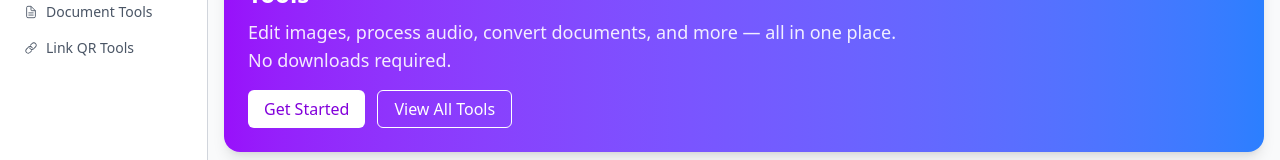
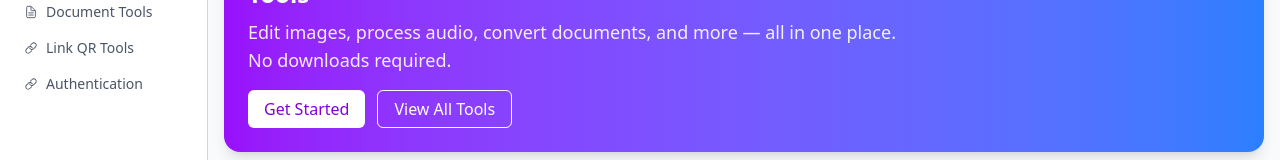
Before and after one commit to AnkeetSah/PolyTools, a React (Vite) app: page / in a window 1280 px wide. Shown: the part 176-336 px from the top of the page. Built offline with nearby package versions, Linux system fonts and the light colour scheme.

Commit message:
Added registration Page1

```diff
--- a/src/components/SideBar.jsx
+++ b/src/components/SideBar.jsx
@@ -14,6 +14,7 @@ const Sidebar = ({ onLinkClick }) => {
     { to: '/audio-video', icon: <LuFileAudio />, label: 'Audio-Video' },
     { to: '/document-tools', icon: <IoDocumentTextOutline />, label: 'Document Tools' },
     { to: '/link-qr-tools', icon: <IoIosLink />, label: 'Link QR Tools' },
+    { to: '/authentication', icon: <IoIosLink />, label: 'Authentication' },
   ];
 
   return (
```
